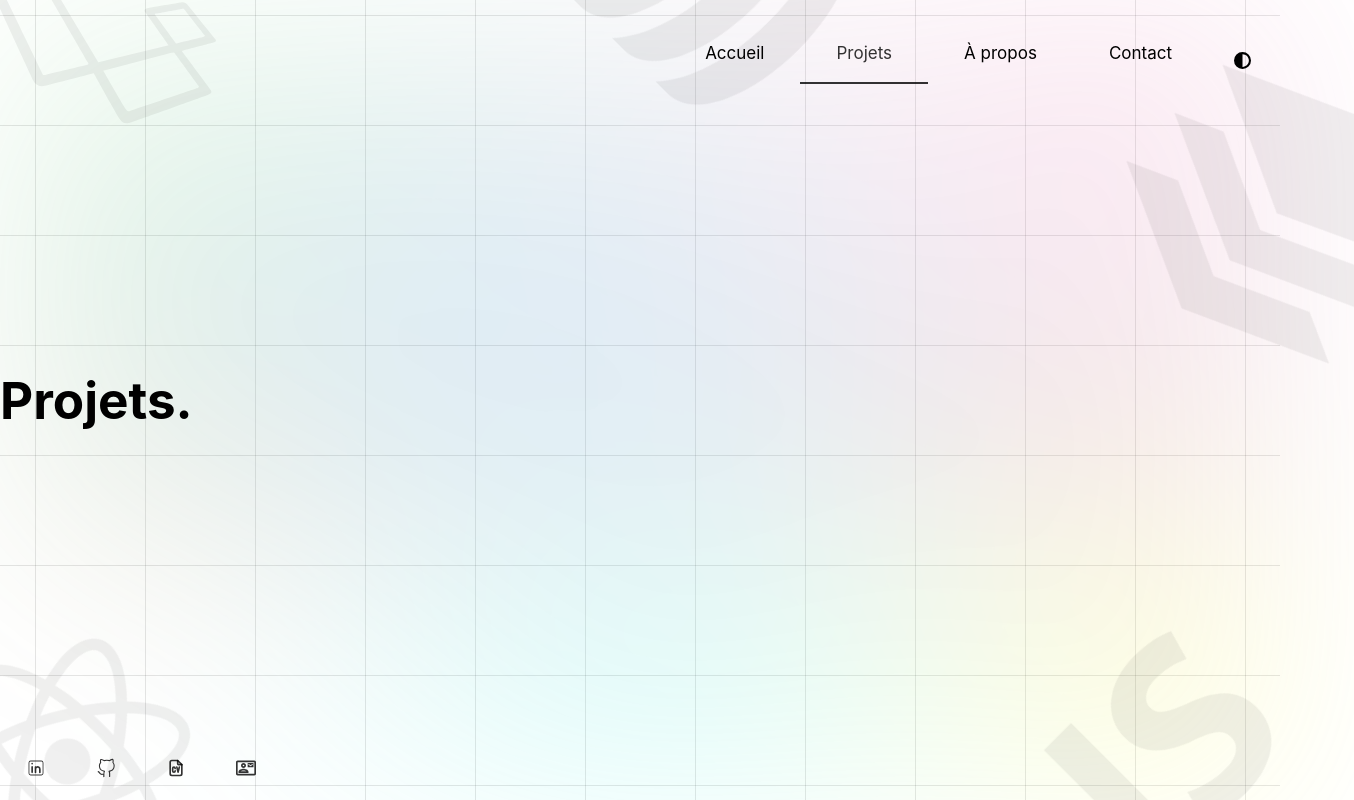
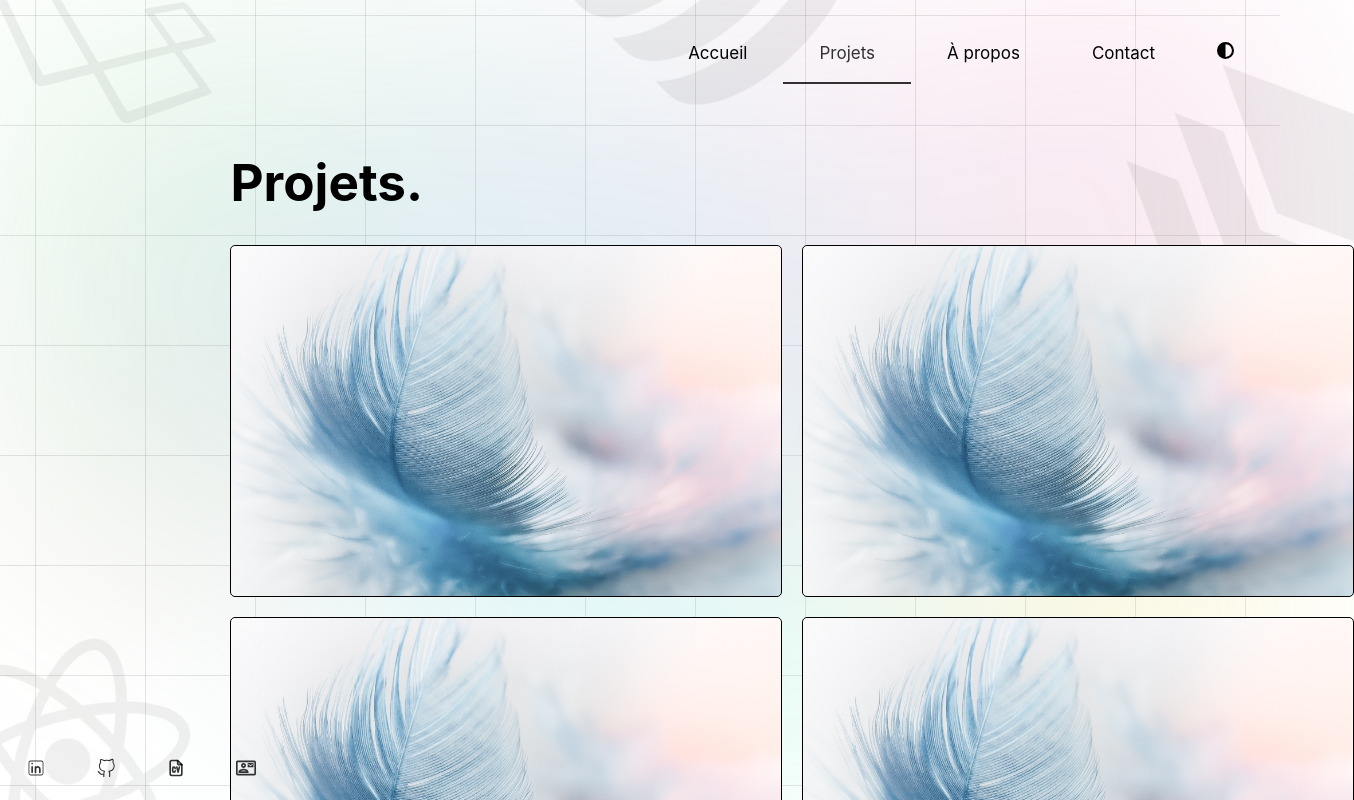
Before and after one commit to Laspales/Site_web, a React (Vite) app in the folder portfolio-wr/: page /projets in a window 1280 px wide. Shown: the top 800 px of the page, 1354 px wide, since content can reach past the window. Built offline with nearby package versions, Linux system fonts and the light colour scheme.

Commit message:
projets 50% done

```diff
--- a/portfolio-wr/src/App.jsx
+++ b/portfolio-wr/src/App.jsx
@@ -48,7 +48,6 @@ function App() {
           <Route path="/apropos" element={<APropos />} />
           <Route path="/contact" element={<Contact />} />
         </Routes>
-
         <Footer />
       </div>
     </Router>
--- a/portfolio-wr/src/Components/Footer-Style.css
+++ b/portfolio-wr/src/Components/Footer-Style.css
@@ -1,10 +1,14 @@
 footer {
     position: fixed;
+    display: flex;
     left: -5%;
-    width: 100%;
-    padding: 0px;
-    height: 60px;
-    bottom: 0px;
+    z-index: 999;
+    width: 100% !important;
+    padding: 0px !important;
+    flex-direction: row !important;
+    height: 60px !important;
+    bottom: 0 !important;
+
 }
 
 footer ul {
--- a/portfolio-wr/src/Components/Header.jsx
+++ b/portfolio-wr/src/Components/Header.jsx
@@ -17,7 +17,7 @@ function Header({ toggleTheme }) {
                         <li className={`nv ${isActive("/projets")}`}><Link to="/projets">Projets</Link></li>
                         <li className={`nv ${isActive("/apropos")}`}><Link to="/apropos">À propos</Link></li>
                         <li className={`nv ${isActive("/contact")}`}><Link to="/contact">Contact</Link></li>
-                        <li className="nv"><FaCircleHalfStroke  className="theme" onClick={toggleTheme} style={{position: 'fixed', top:'6.5%'}}/></li>
+                        <li className="nv"><FaCircleHalfStroke  className="theme" onClick={toggleTheme} style={{position: 'relative'}}/></li>
                     </ul>
                 </div>
             </nav>
--- a/portfolio-wr/src/index.css
+++ b/portfolio-wr/src/index.css
@@ -2,17 +2,19 @@
   font-family: Inter, system-ui, Avenir, Helvetica, Arial, sans-serif;
   line-height: 1.5;
   font-weight: 400;
-  color-scheme: light dark;
   font-synthesis: none;
   text-rendering: optimizeLegibility;
   -webkit-font-smoothing: antialiased;
   -moz-osx-font-smoothing: grayscale;
 }
 
-body {
+html, body {
   margin: 0;
-  display: flex;
-  place-items: center;
+  height: 100%;
+
+    display: grid;
+    grid-template-rows: auto 1fr auto;
+
   min-width: 320px;
   min-height: 100vh;
 }
--- a/portfolio-wr/src/pages/Projets.jsx
+++ b/portfolio-wr/src/pages/Projets.jsx
@@ -1,12 +1,104 @@
 import React from "react";
+import './pages-css/Projets-Style.css'
+function Projets() {
+    return (
+        <div className="App-Projets">
+            <h1>Projets.</h1>
+            <div className="projet">
 
-function Projets(){
-    return(
-        <div className="App-Projets">
-              <h1>Projets.</h1>
-              <div className="projet">
-                <div className="s-image"></div>
-              </div>
+                <div className="conteneur">
+                    <div className="description">
+                        <h3>bof</h3>
+                        <p className="desc">Bla bla bla bla bla</p>
+                        <ul className="techno">
+                            <li className="tec"><span>html</span></li>
+                            <li className="tec"><span>css</span></li>
+                            <li className="tec"><span>javascript</span></li>
+                            <li className="tec"><span>react</span></li>
+                        </ul>
+                    </div>
+                </div>
+
+                <div className="conteneur">
+                    <div className="s-image">
+
+                    </div>
+                    <div className="description">
+                        <h3>bof</h3>
+                        <p className="desc">Bla bla bla bla bla</p>
+                        <ul className="techno">
+                            <li className="tec"><span>html</span></li>
+                            <li className="tec"><span>css</span></li>
+                            <li className="tec"><span>javascript</span></li>
+                            <li className="tec"><span>react</span></li>
+                        </ul>
+                    </div>
+                </div>
+
+                <div className="conteneur">
+                    <div className="s-image">
+
+                    </div>
+                    <div className="description">
+                        <h3>bof</h3>
+                        <p className="desc">Bla bla bla bla bla</p>
+                        <ul className="techno">
+                            <li className="tec"><span>html</span></li>
+                            <li className="tec"><span>css</span></li>
+                            <li className="tec"><span>javascript</span></li>
+                            <li className="tec"><span>react</span></li>
+                        </ul>
+                    </div>
+                </div>
+
+                <div className="conteneur">
+                    <div className="s-image">
+
+                    </div>
+                    <div className="description">
+                        <h3>bof</h3>
+                        <p className="desc">Bla bla bla bla bla</p>
+                        <ul className="techno">
+                            <li className="tec"><span>html</span></li>
+                            <li className="tec"><span>css</span></li>
+                            <li className="tec"><span>javascript</span></li>
+                            <li className="tec"><span>react</span></li>
+                        </ul>
+                    </div>
+                </div>
+
+                <div className="conteneur">
+                    <div className="s-image">
+
+                    </div>
+                    <div className="description">
+                        <h3>bof</h3>
+                        <p className="desc">Bla bla bla bla bla</p>
+                        <ul className="techno">
+                            <li className="tec"><span>html</span></li>
+                            <li className="tec"><span>css</span></li>
+                            <li className="tec"><span>javascript</span></li>
+                            <li className="tec"><span>react</span></li>
+                        </ul>
+                    </div>
+                </div>
+
+                <div className="conteneur">
+                    <div className="s-image">
+
+                    </div>
+                    <div className="description">
+                        <h3>bof</h3>
+                        <p className="desc">Bla bla bla bla bla</p>
+                        <ul className="techno">
+                            <li className="tec"><span>html</span></li>
+                            <li className="tec"><span>css</span></li>
+                            <li className="tec"><span>javascript</span></li>
+                            <li className="tec"><span>react</span></li>
+                        </ul>
+                    </div>
+                </div>
+            </div>
         </div>
     );
 }
--- a/portfolio-wr/src/pages/pages-css/Projets-Style.css
+++ b/portfolio-wr/src/pages/pages-css/Projets-Style.css
@@ -0,0 +1,61 @@
+.App-Projets{
+    position: absolute;
+    top: 15%;
+    left: 18%;
+}
+.projet{
+    display: grid;
+    grid-template-columns: repeat(2, 1fr);
+    gap: 20px;
+    padding-bottom: 40px;
+}
+
+.conteneur{
+    width: 550px;
+    height: 350px;
+    background-image: url('/images/feather.jpg');
+    background-position: center;
+    background-size: cover;
+    border: 1px solid;
+    border-radius: 5px;
+    overflow: hidden;
+}
+.s-image img {
+    width: 100%;
+    height: 100%;
+    object-fit: contain;
+
+}
+.description{
+    display: flexbox;
+    position: relative;
+    top: 45%;
+    width: 100%;
+    height: 300px;
+    padding-left: 20px;
+    background: linear-gradient(to top, rgba(0,0,0,0.7), rgba(255,255,255,0));
+    opacity: 0;
+    visibility: hidden;
+    transition: opacity 0.3s ease, visibility 0.3s ease;
+}
+.conteneur:hover .description {
+    opacity: 1;
+    visibility: visible;
+}
+.techno{
+    display: flex;
+    flex-direction: row;
+    position: absolute;
+    left: -5%;
+}
+
+.techno .tec{
+    display: inline-flex;
+    padding: 10px;
+}
+
+.techno .tec span{
+    border: 1px solid;
+    border-radius: 50px;
+    padding: 7px;
+}
```
Also changed, not shown: portfolio-wr/public/images/feather.jpg (added), portfolio-wr/public/images/mountains.jpg (added), portfolio-wr/src/App.css (indentation only).
